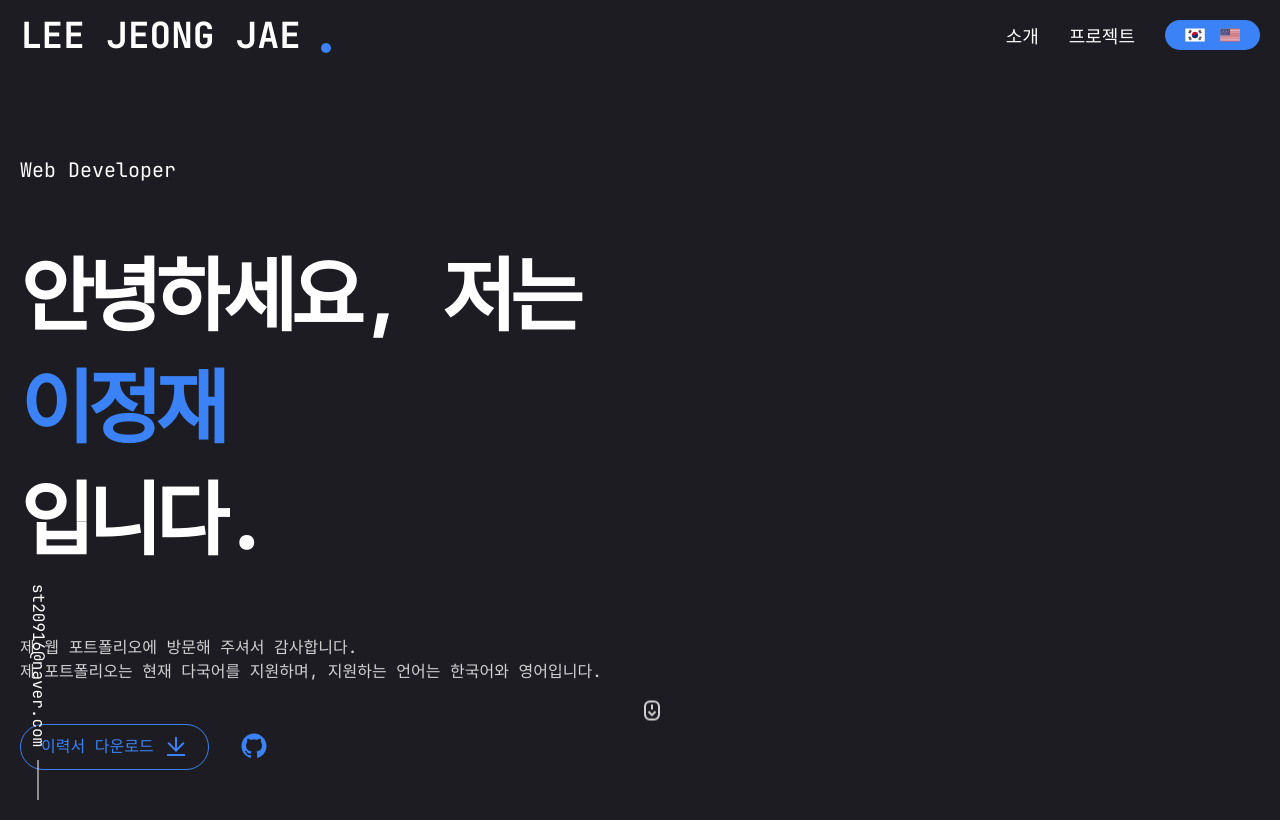
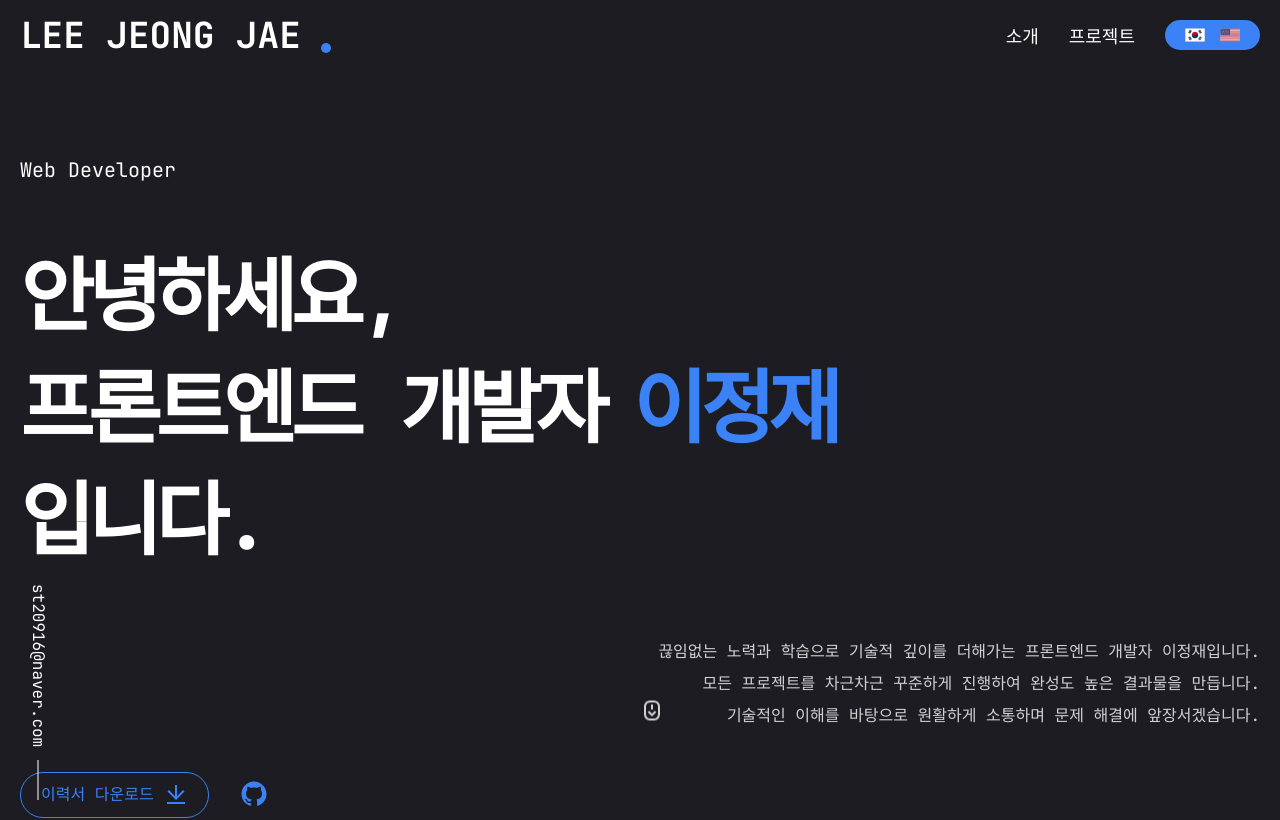
Before and after one commit to JeongJae1203/portfolio, a React (Vite) app: page / in a window 1280 px wide. Shown: the top 820 px of the page. Built offline with nearby package versions, Linux system fonts and the light colour scheme.

Commit message:
design : modify intro section ment

```diff
--- a/public/locales/en/translation.json
+++ b/public/locales/en/translation.json
@@ -1,9 +1,13 @@
 {
-  "hello": "Hello, I'm ",
+  "hello": "Hello, I'm a",
+  "developer": "Front-End Developer",
   "name": "JeongJae Lee.",
   "helloEnd": ".",
   "summary": "Thank you for visiting my web portfolio.",
   "summary2": "My portfolio currently supports multilingualism, and the languages I support are Korean and English.",
+  "summary3": "I'm a Front-End Developer who is constantly learning and growing through hard work and dedication.",
+  "summary4": "I will not give up and become a developer who does it until the end.",
+  "summary5": "I will not stop learning new technologies and will reflect user voices to gradually improve the service.",
   "download": "Download Resume",
   "about": "About",
   "shortProfile1": "Hello, I'm a frontend developer who prioritizes user experience and gradually grows. My name is JeongJae Lee.",
--- a/public/locales/ko/translation.json
+++ b/public/locales/ko/translation.json
@@ -1,9 +1,13 @@
 {
-  "hello": "안녕하세요, 저는",
+  "hello": "안녕하세요,",
+  "developer": "프론트엔드 개발자",
   "name": "이정재",
   "helloEnd": "입니다.",
   "summary": "제 웹 포트폴리오에 방문해 주셔서 감사합니다.",
   "summary2": "제 포트폴리오는 현재 다국어를 지원하며, 지원하는 언어는 한국어와 영어입니다.",
+  "summary3": "끊임없는 노력과 학습으로 기술적 깊이를 더해가는 프론트엔드 개발자 이정재입니다.",
+  "summary4": "모든 프로젝트를 차근차근 꾸준하게 진행하여 완성도 높은 결과물을 만듭니다.",
+  "summary5": "기술적인 이해를 바탕으로 원활하게 소통하며 문제 해결에 앞장서겠습니다.",
   "download": "이력서 다운로드",
   "about": "소개",
   "shortProfile1": "안녕하세요, 사용자 경험을 최우선으로 생각하며 점진적으로 성장하는 프론트엔드 개발자 이정재 입니다.",
--- a/src/components/intro/Intro.module.scss
+++ b/src/components/intro/Intro.module.scss
@@ -28,7 +28,7 @@
       line-height: 1.4;
 
       strong {
-        display: block;
+        display: inline-block;
         color: map.get($colors, "primary");
       }
     }
@@ -39,7 +39,7 @@
         weight: 400;
       }
       color: rgba(255, 255, 255, 0.8);
-      line-height: 1.5;
+      line-height: 2;
       word-break: keep-all;
     }
   }
@@ -115,6 +115,22 @@
   }
 }
 
+@media all and (min-width: 768px) {
+  .intro {
+    .intro__info {
+      .self {
+        strong {
+          margin-left: 3rem;
+        }
+      }
+
+      .description {
+        text-align: right;
+      }
+    }
+  }
+}
+
 @media all and (min-width: 992px) {
   .intro {
     padding: 9rem 0 0;
--- a/src/components/intro/Intro.tsx
+++ b/src/components/intro/Intro.tsx
@@ -10,11 +10,18 @@ const Intro = () => {
       <div className={ IntroStyle.inner }>
         <div className={ IntroStyle.intro__info }>
           <span className={ IntroStyle.intro__summary }>Web Developer</span>
-          <p className={ IntroStyle.self }>{t('hello')} <strong>{t('name')}</strong> {t('helloEnd')}</p>
+          <p className={ IntroStyle.self }>
+            {t('hello')} <br />
+            { t('developer') }
+            <strong>{t('name')}</strong> <br />
+            {t('helloEnd')}
+          </p>
           <p className={ IntroStyle.description }>
-            {t('summary')}
+            {t('summary3')}
             <br />
-            {t('summary2')}
+            {t('summary4')}
+            <br />
+            {t('summary5')}
           </p>
         </div>
         <div className={ IntroStyle.btn__container }>
--- a/src/components/layout/footer/Footer.tsx
+++ b/src/components/layout/footer/Footer.tsx
@@ -11,7 +11,7 @@ const Footer = () => {
           Copyright 2025. LEEJEONGJAE. All Rights reserved. <br />
           { t('sincerely') }
         </p>
-        <p>{ t('lastUpdated') } 2025.10.16</p>
+        <p>{ t('lastUpdated') } 2025.10.20</p>
       </div>
     </FooterSection>
   )
```
